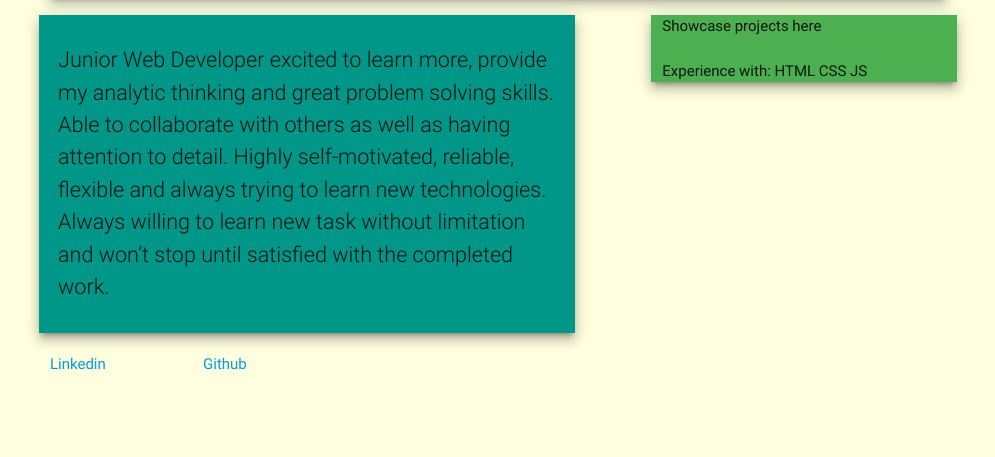
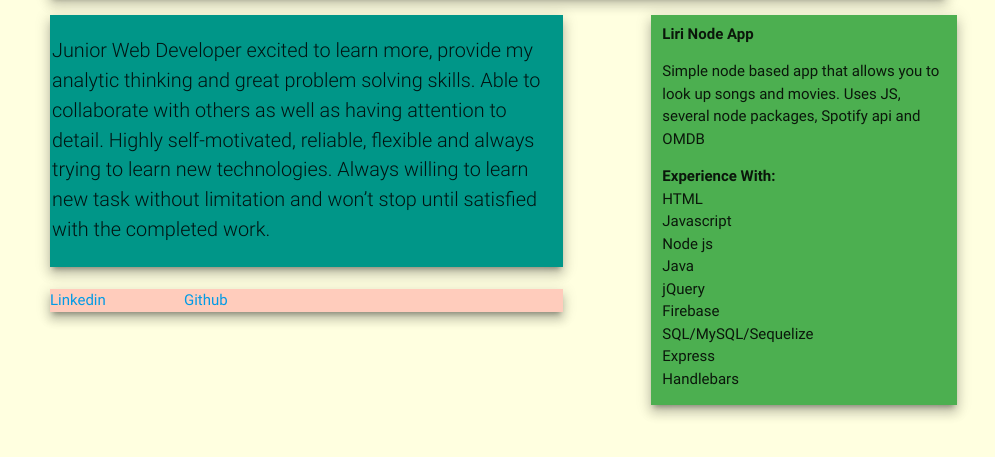
Before and after one commit to JonathanP97/JonathanP97.github.io, a plain HTML site: page index.html in a window 1280 px wide. Shown: the part 97-554 px from the top of the page, without its empty margins (142-1137 px from the left). Drawn offline with nearby package versions, Linux system fonts and the light colour scheme.

Commit message:
todo: pictures, more projects

```diff
--- a/index.html
+++ b/index.html
@@ -1,18 +1,16 @@
 <html>
 <head>
+	<title>Jonathan Plata</title>
+	<link rel="icon" href="smile.png" type="image/gif" sizes="16x16">
 	<link rel="stylesheet" href="https://cdnjs.cloudflare.com/ajax/libs/materialize/0.100.2/css/materialize.min.css">
 	<style>
 	  body {
 	 	background-color: lightyellow;
 	  }
 
-	  .name{
-	 	padding: 12px;
-	  }
-
 	  .bio {
-	  	padding: 8px;
-	  	font-size: 120%;
+	  	padding: 1px;
+	  	font-size: 115%;
 	  }
 	</style>
 
@@ -20,35 +18,47 @@
 <body>
 
 	<div class="container">
-		<h3 class="red z-depth-4 name"> Jonathan Plata </h3>
+		<h3 class="red z-depth-4" style="padding: 12px"> Jonathan Plata </h3>
 		<div class="row">
-			<div class="col s7 teal flow-text bio z-depth-4">
-				<p class="bio">
-				Junior Web Developer excited to learn more, provide my analytic thinking and great problem solving skills. Able to collaborate with others as well as having attention to detail. Highly self-motivated, reliable, flexible and always trying to learn new technologies. Always willing to learn new task without limitation and won’t stop until satisfied with the completed work.
-				</p>
-			</div>
-			<div class="col s4 offset-s1 green z-depth-4 liri">
-				Showcase projects here
-				<br><br>
-				<div>
-					Experience with:
-					HTML
-					CSS
-					JS
+			<div class="col s7">
+				<div class="teal flow-text bio z-depth-4">
+					<p class="bio">
+					Junior Web Developer excited to learn more, provide my analytic thinking and great problem solving skills. Able to collaborate with others as well as having attention to detail. Highly self-motivated, reliable, flexible and always trying to learn new technologies. Always willing to learn new task without limitation and won’t stop until satisfied with the completed work.
+					</p>
+				</div>
+				<br>
+				<div class="deep-orange lighten-4 z-depth-4" style="">
+					<div class="row">
+						<div class="col s3">
+							<a href="https://www.linkedin.com/in/jonathan-plata/">Linkedin</a>
+						</div>
 
+						<div class="col s3">
+							<a href="https://github.com/JonathanP97">Github</a>
+						</div>
+
+					</div>
 				</div>
 			</div>
-		</div>
-		<div class="row">
-			<div class="col s2">
-				<a href="https://www.linkedin.com/in/jonathan-plata/">Linkedin</a>
-			</div>
 
-			<div class="col s2">
-				<a href="https://github.com/JonathanP97">Github</a>
-			</div>
+			<div class="col s4 offset-s1 green z-depth-4 liri" style="padding-top: 8px">
+				<b>Liri Node App</b>
+				<p>Simple node based app that allows you to look up songs and movies. Uses JS, several node packages, Spotify api and OMDB</p>
 
 
+				<ul>
+					<li><b>Experience With:</b> </li>
+					<li>HTML</li>
+					<li>Javascript</li>
+					<li>Node js</li>
+					<li>Java</li>
+					<li>jQuery</li>
+					<li>Firebase</li>
+					<li>SQL/MySQL/Sequelize</li>
+					<li>Express</li>
+					<li>Handlebars</li>
+				</ul>
+			</div>
 		</div>
 	</div>
 
```
Also changed, not shown: smile.png (added).
